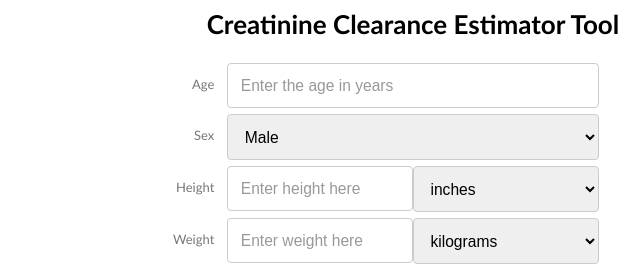
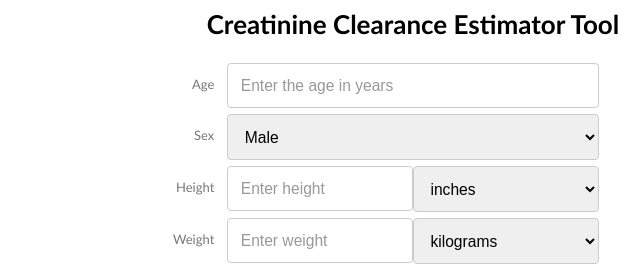
Before and after one commit to jimeelicious/crcl_server, a plain HTML site: page index.html in a window 1280 px wide. Shown: the top 267 px of the page, 227-867 px from the left. Drawn offline with Linux system fonts and the light colour scheme.

Commit message:
Shorten HTML form placeholder

```diff
--- a/index.html
+++ b/index.html
@@ -143,7 +143,7 @@ Creatinine Clearance Estimator Tool
 	<label for="height">Height</label>
   </div>
   <div class="col-15">
-	<input type="text" name="height" maxlength="3" size="1" value="" placeholder="Enter height here" autocomplete="off">
+	<input type="text" name="height" maxlength="3" size="1" value="" placeholder="Enter height" autocomplete="off">
   </div>
   <div class="col-15">
 	<select name="hUnit">
@@ -157,7 +157,7 @@ Creatinine Clearance Estimator Tool
 	<label for="weight">Weight</label>
   </div>
   <div class="col-15">
-	<input type="text" name="weight" maxlength="3" size="1" value="" placeholder="Enter weight here" autocomplete="off">
+	<input type="text" name="weight" maxlength="3" size="1" value="" placeholder="Enter weight" autocomplete="off">
   </div>
   <div class="col-15">
 	<select name="wUnit">
```
